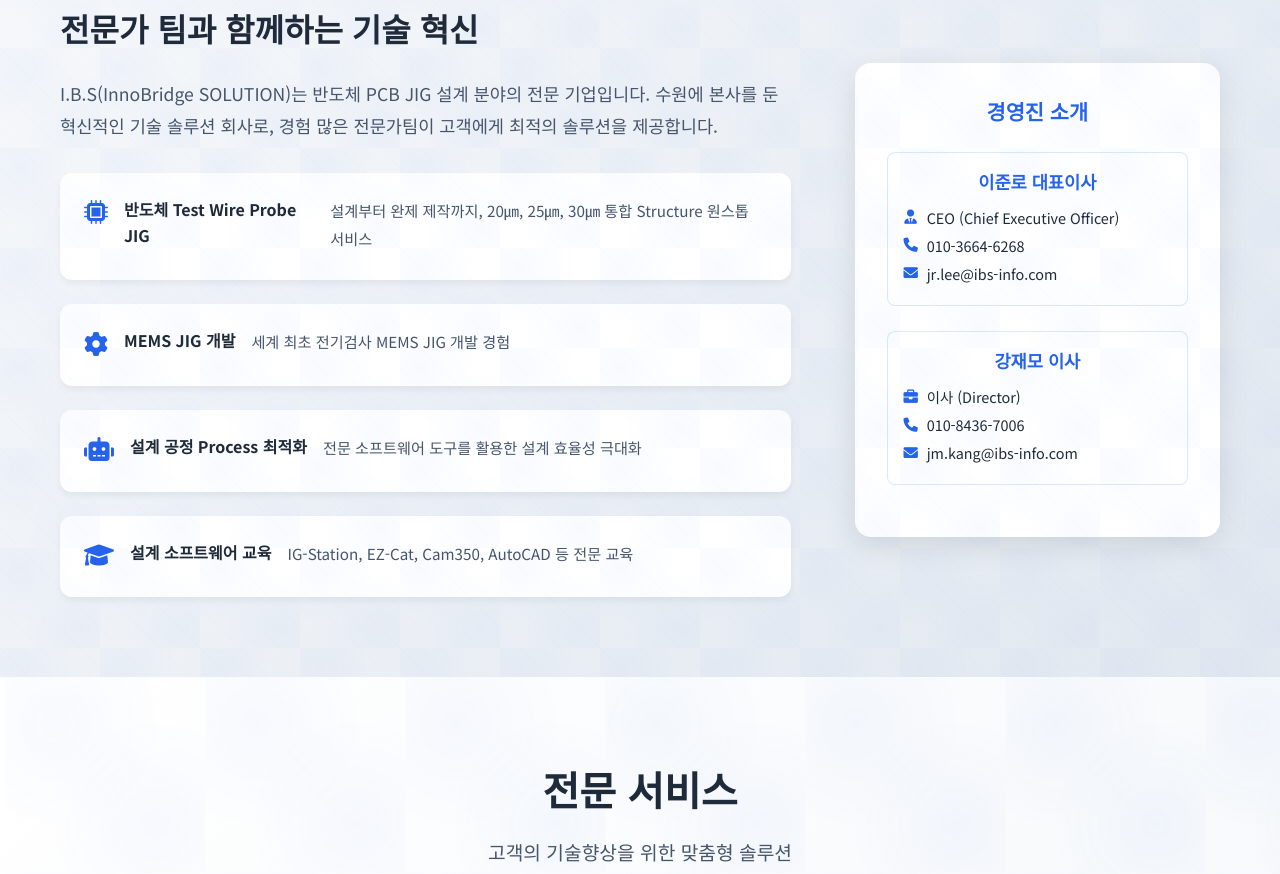
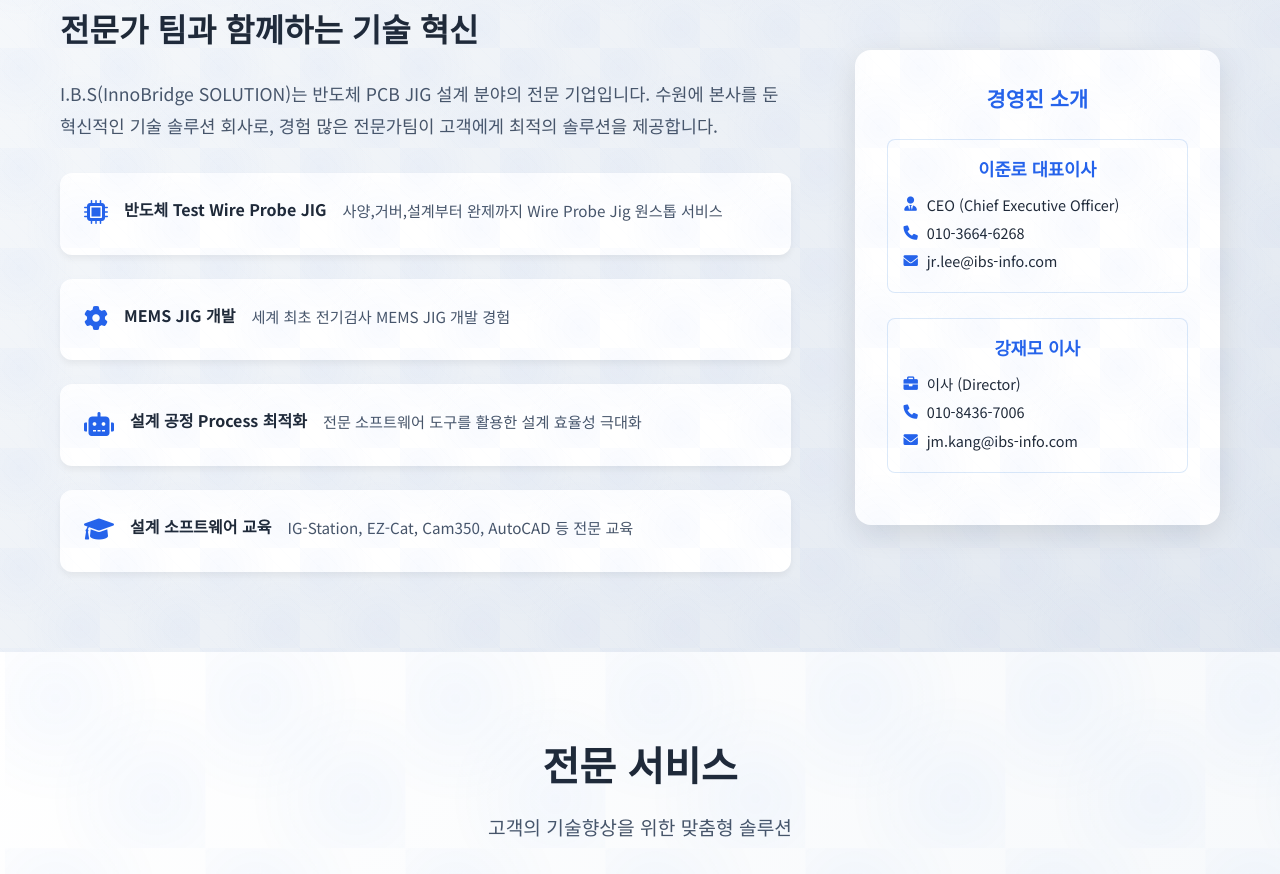
Before and after one commit to JRS1101/ibs-website, a plain HTML site: page index.html in a window 1280 px wide. Shown: the part 1052-1926 px from the top of the page. Drawn offline with nearby package versions, Linux system fonts and the light colour scheme.

Commit message:
Wire Probe JIG 설명 텍스트 업데이트 - 사양,거버,설계부터 완제까지 원스톱 서비스로 변경

```diff
--- a/index.html
+++ b/index.html
@@ -104,7 +104,7 @@
                         <div class="feature">
                             <i class="fas fa-microchip"></i>
                             <h4>반도체 Test Wire Probe JIG</h4>
-                            <p>설계부터 완제 제작까지, 20㎛, 25㎛, 30㎛ 통합 Structure 원스톱 서비스</p>
+                            <p>사양,거버,설계부터 완제까지 Wire Probe Jig 원스톱 서비스</p>
                         </div>
                         <div class="feature">
                             <i class="fas fa-cog"></i>
```
